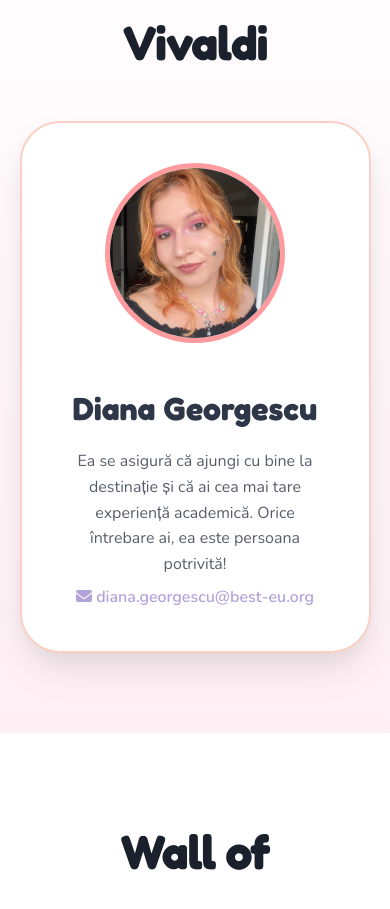
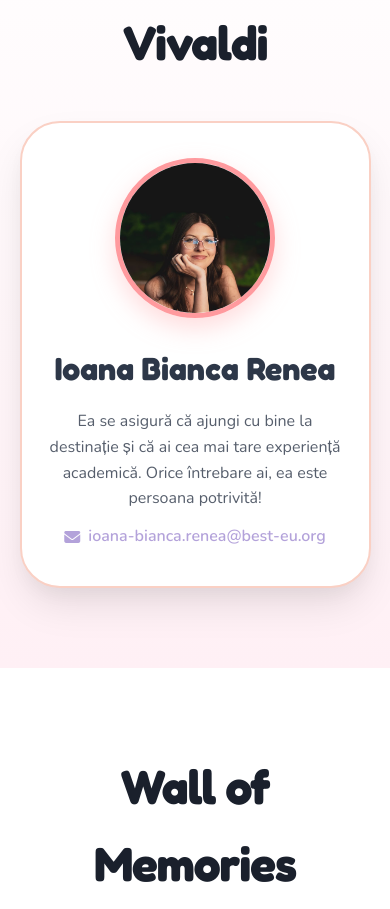
Before and after one commit to bestbrasov/studyandtravel_new-v2-, a Vue app: page / in a window 390 px wide. Shown: the part 10020-10929 px from the top of the page. Built offline with nearby package versions, Linux system fonts and the light colour scheme.

Commit message:
fix(ui): improve Vivaldi responsible card layout and avatar circle framing

```diff
--- a/src/App.vue
+++ b/src/App.vue
@@ -346,12 +346,14 @@
 
       <div class="responsible-wrapper" data-aos="flip-up">
         <div class="responsible-card mouse-hover">
-          <img src="/images/diana.jpg" class="resp-img" alt="Diana Georgescu">
+          <img src="/images/ioana_vivaldi.jpeg" class="resp-img" alt="Ioana Bianca Renea">
           <div class="resp-content">
-            <h3>Diana Georgescu</h3>
-            <p style="margin-bottom: 8px;">Ea se asigură că ajungi cu bine la destinație și că ai cea mai tare experiență academică. Orice întrebare ai, ea este persoana potrivită!</p>
+            <h3>Ioana Bianca Renea</h3>
+            <p style="margin-bottom: 12px; line-height: 1.6;">Ea se asigură că ajungi cu bine la destinație și că ai cea mai tare experiență academică. Orice întrebare ai, ea este persoana potrivită!</p>
             <p style="font-size: 1rem; color: var(--blue-sky); font-weight: 600; margin: 0;">
-              <i class="fa-solid fa-envelope"></i> diana.georgescu@best-eu.org
+              <a href="mailto:ioana-bianca.renea@best-eu.org" style="color: inherit; text-decoration: none; display: inline-flex; align-items: center; gap: 8px;">
+                <i class="fa-solid fa-envelope"></i> ioana-bianca.renea@best-eu.org
+              </a>
             </p>
           </div>
         </div>
@@ -1079,13 +1081,28 @@ nav {
 .responsible-wrapper { display: flex; justify-content: center; margin-top: 30px; }
 .responsible-card {
   display: flex; align-items: center; background: white;
-  padding: 40px; border-radius: 40px; max-width: 800px; width: 100%;
+  padding: 40px 45px; border-radius: 40px; max-width: 850px; width: 100%;
   box-shadow: var(--shadow-pop); border: 2px solid var(--pink-soft);
   gap: 40px; transition: 0.3s;
 }
 .responsible-card:hover { transform: translateY(-5px); box-shadow: 0 20px 40px rgba(255, 154, 158, 0.2); }
-.resp-img { width: 180px; height: 180px; border-radius: 50%; object-fit: cover; border: 5px solid var(--pink-pop); }
-.resp-content { text-align: left; }
+.resp-img {
+  width: 220px;
+  height: 220px;
+  min-width: 220px;
+  min-height: 220px;
+  max-width: 220px;
+  max-height: 220px;
+  aspect-ratio: 1 / 1;
+  flex-shrink: 0;
+  border-radius: 50%;
+  object-fit: cover;
+  object-position: center 25%;
+  border: 5px solid var(--pink-pop);
+  box-shadow: 0 10px 25px rgba(255, 154, 158, 0.35);
+  display: block;
+}
+.resp-content { flex: 1; min-width: 0; text-align: left; }
 .resp-content h3 { font-size: 2rem; color: var(--text-main); margin-bottom: 5px; }
 .resp-role { color: var(--pink-pop); font-weight: 800; text-transform: uppercase; font-size: 0.9rem; letter-spacing: 1px; }
 .resp-content p { margin-top: 15px; opacity: 0.8; }
@@ -1094,8 +1111,27 @@ nav {
 .resp-socials i:hover { color: var(--blue-sky); }
 
 @media(max-width: 768px) {
-  .responsible-card { flex-direction: column; text-align: center; }
+  .responsible-card { flex-direction: column; text-align: center; padding: 35px 25px; gap: 25px; }
+  .resp-img {
+    width: 190px;
+    height: 190px;
+    min-width: 190px;
+    min-height: 190px;
+    max-width: 190px;
+    max-height: 190px;
+  }
   .resp-content { text-align: center; }
+}
+
+@media(max-width: 480px) {
+  .resp-img {
+    width: 160px;
+    height: 160px;
+    min-width: 160px;
+    min-height: 160px;
+    max-width: 160px;
+    max-height: 160px;
+  }
 }
 
 .gallery-wrapper { column-count: 3; column-gap: 25px; }
```
Also changed, not shown: public/images/ioana_vivaldi.jpeg (added), 14 other files (tests, documents, lock files or other folders).
